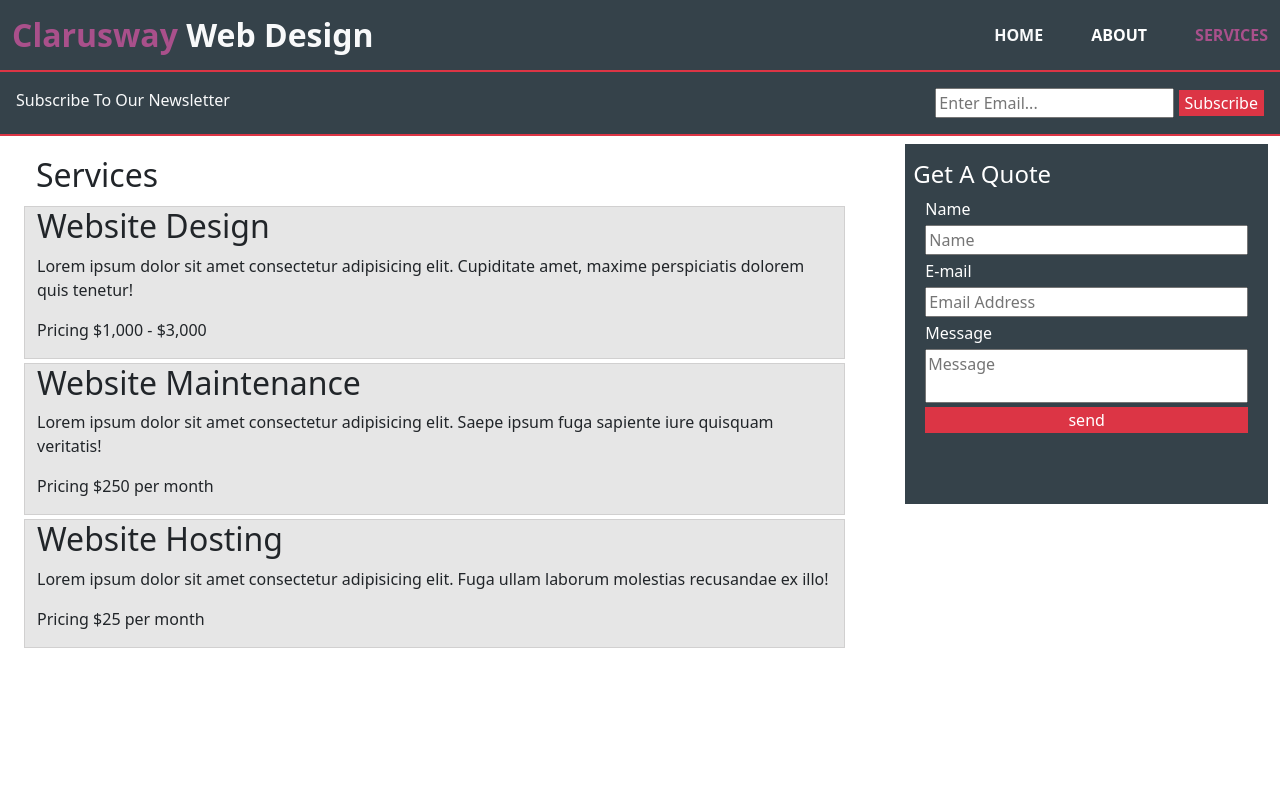
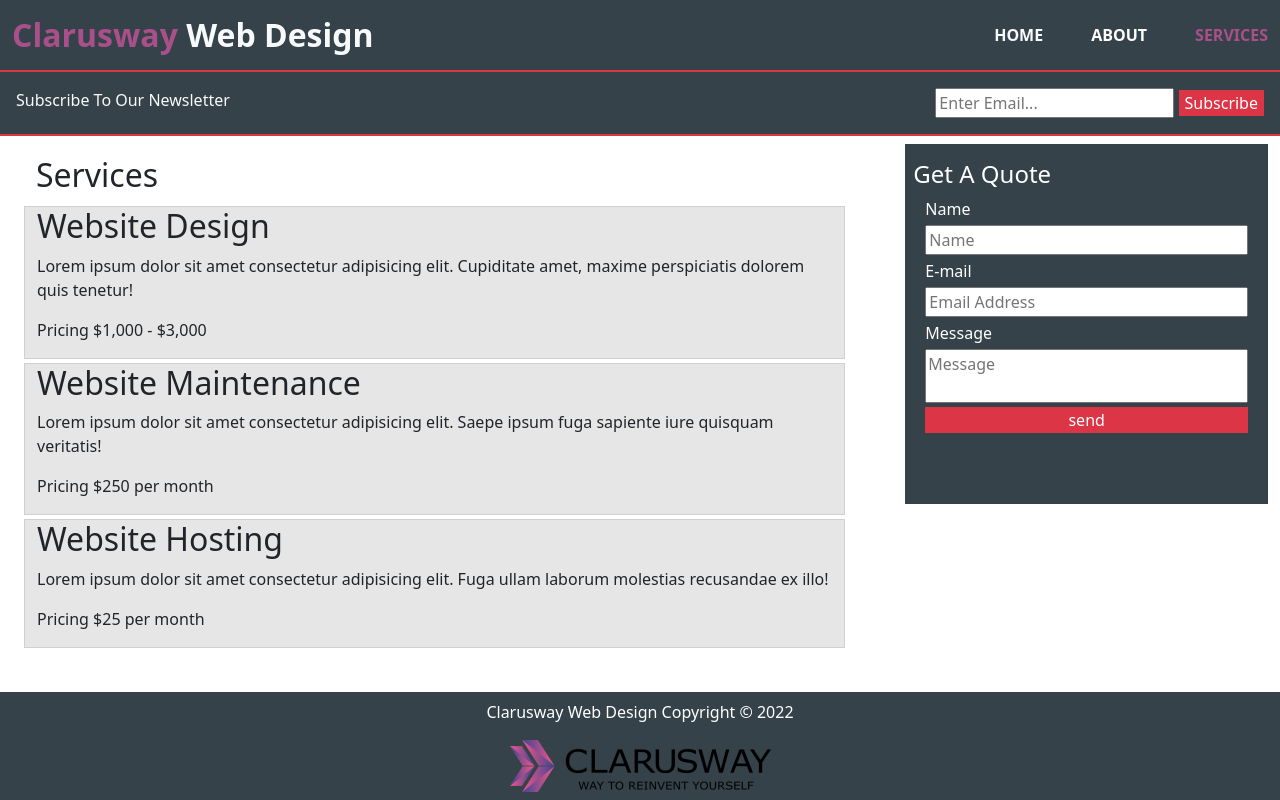
Before and after one commit to bemrekalkan/Project-06_Website-Page-Design, a plain HTML site: page solution/services.html in a window 1280 px wide. Drawn offline with nearby package versions, Linux system fonts and the light colour scheme.

Commit message:
footer added.

```diff
--- a/solution/services.html
+++ b/solution/services.html
@@ -123,5 +123,11 @@
         </form>
       </div>
     </div>
+
+    <!--? FOOTER -->
+    <footer class="text-center p-2 fixed-bottom text-white">
+      <p>Clarusway Web Design Copyright © 2022</p>
+      <img src="../images/clarusway_logo.png" alt="clarusway" />
+    </footer>
   </body>
 </html>
```
